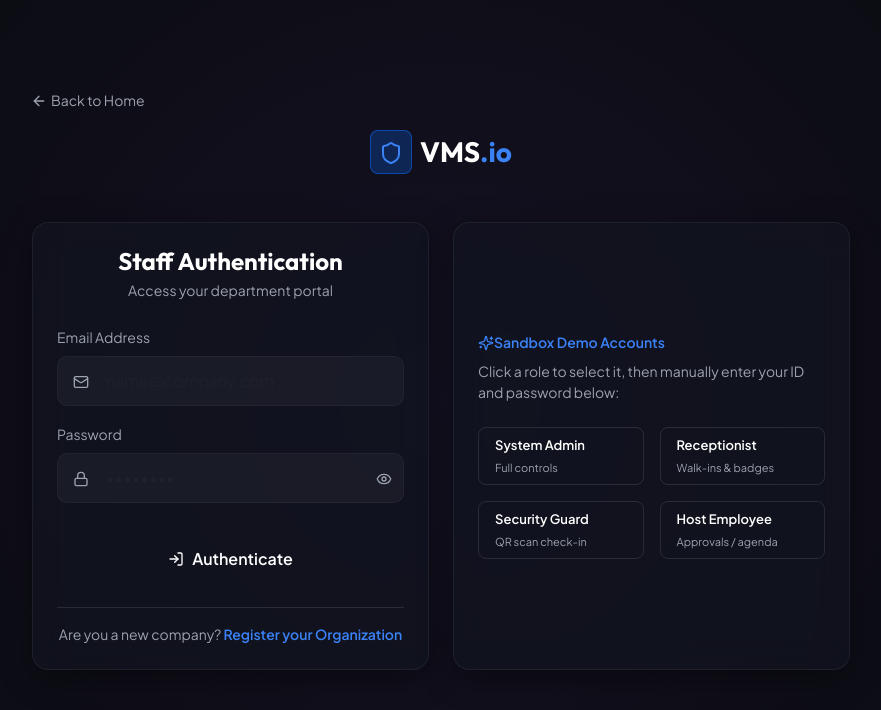
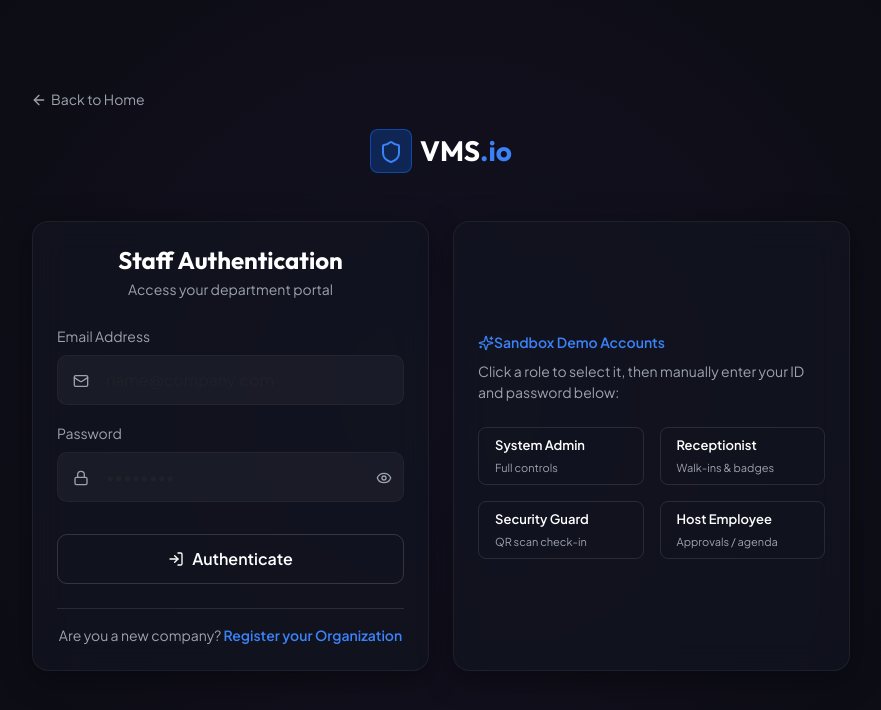
Before and after one commit to dharaneesh3222/vms_project, a React (Vite) app in the folder client/: page /login in a window 1280 px wide. Shown: the top 710 px of the page, without its empty margins (199-1080 px from the left). Built offline with nearby package versions, Linux system fonts and the light colour scheme; no server answers.

Commit message:
UI: Add glowing blur border to primary buttons

```diff
--- a/client/src/index.css
+++ b/client/src/index.css
@@ -275,17 +275,18 @@ select.form-control-custom option {
 /* Buttons style */
 .btn-primary-custom {
   background: var(--visitor-gradient);
-  border: none;
+  border: 1px solid rgba(255, 255, 255, 0.15);
   color: #fff;
   font-weight: 600;
   padding: 12px 24px;
   border-radius: 10px;
-  transition: transform 0.2s ease, box-shadow 0.2s ease;
+  transition: all 0.2s ease;
 }
 
 .btn-primary-custom:hover {
   transform: translateY(-1px);
-  box-shadow: 0 4px 15px rgba(59, 130, 246, 0.4);
+  border-color: rgba(59, 130, 246, 0.8);
+  box-shadow: 0 4px 15px rgba(59, 130, 246, 0.4), 0 0 12px rgba(59, 130, 246, 0.6);
 }
 
 .btn-primary-custom:active {
```
